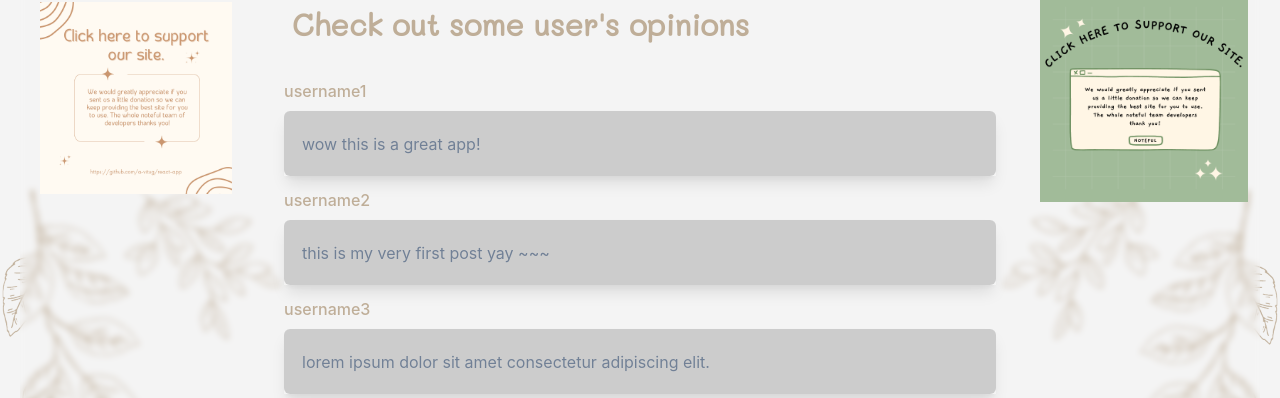
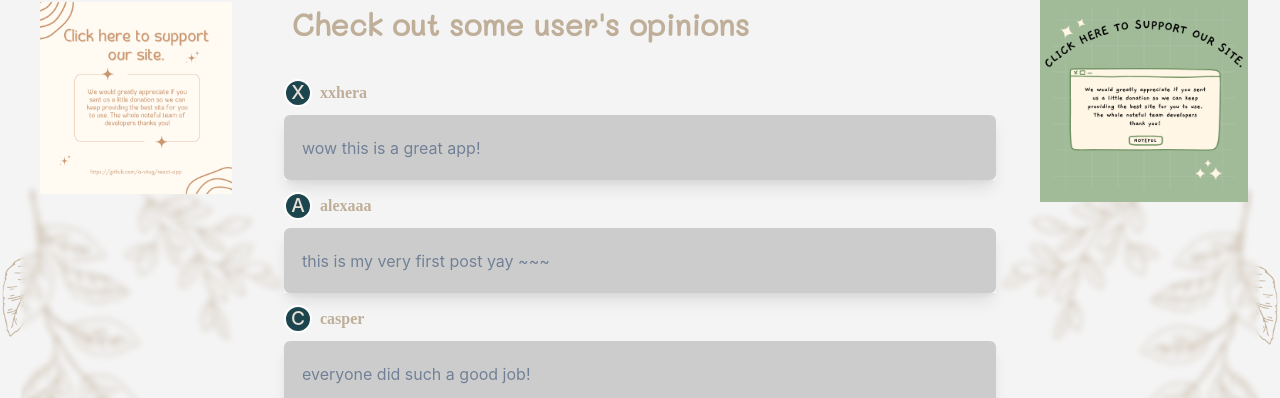
Before and after one commit to a-vitug/Noteful, a React (Create React App) app in the folder client/: page / in a window 1280 px wide. Shown: the part 530-928 px from the top of the page. Built offline with nearby package versions, Linux system fonts and the light colour scheme; no server answers; a web font is replaced by a local one.

Commit message:
finally done

```diff
--- a/client/src/pages/Homepage.js
+++ b/client/src/pages/Homepage.js
@@ -1,6 +1,6 @@
 import Authspage from './auths/Authspage';
 import { Flex, Stack, HStack, Heading, Grid, GridItem, Spacer } from '@chakra-ui/layout';
-import { IconButton, Link, Box, Button, Center, Divider, ButtonGroup, Container, Image, InputGroup, FormControl, FormLabel, Input, Text, Tooltip, InputRightElement, Wrap, WrapItem } from '@chakra-ui/react';
+import { Avatar, AvatarGroup, IconButton, Link, Box, Button, Center, Divider, ButtonGroup, Container, Image, InputGroup, FormControl, FormLabel, Input, Text, Tooltip, InputRightElement, Wrap, WrapItem } from '@chakra-ui/react';
 import { useColorMode, useColorModeValue } from '@chakra-ui/color-mode';
 import { Link as RouteLink } from 'react-router-dom';
 
@@ -251,7 +251,20 @@ export default function Homepage({ loggedIn, setLoggedIn }) {
                                 {/* user's post 1 */}
                                 <Box m={3}>
                                     <FormControl isReadOnly id='comment' >
-                                        <FormLabel color={textcolor}> username1 </FormLabel>
+                                        <FormLabel color={textcolor}>
+                                            <AvatarGroup>
+                                                <Avatar
+                                                    bg='#1D454E'
+                                                    color='#E8DFD8'
+                                                    boxSize={7}
+                                                    name='Xxhera'
+                                                >
+                                                </Avatar>
+                                                <Text pl={5} className='indieFlower'>
+                                                    xxhera
+                                                </Text>
+                                            </AvatarGroup>
+                                        </FormLabel>
                                         <InputGroup
                                             size='md'
                                             boxShadow='lg'
@@ -268,7 +281,23 @@ export default function Homepage({ loggedIn, setLoggedIn }) {
                                 {/* user's post 2 */}
                                 <Box m={3}>
                                     <FormControl isReadOnly id='comment' >
-                                        <FormLabel color={textcolor}> username2 </FormLabel>
+                                        <FormLabel color={textcolor}>
+                                            <AvatarGroup>
+                                                <Avatar
+                                                    bg='#1D454E'
+                                                    color='#E8DFD8'
+                                                    boxSize={7}
+                                                    name='Alexaaa'
+                                                >
+                                                </Avatar>
+                                                <Text pl={5} className='indieFlower'>
+                                                    alexaaa
+                                                </Text>
+                                                <Text ml='auto'>
+
+                                                </Text>
+                                            </AvatarGroup>
+                                        </FormLabel>
                                         <InputGroup
                                             size='md'
                                             boxShadow='lg'
@@ -286,7 +315,20 @@ export default function Homepage({ loggedIn, setLoggedIn }) {
                                 {/* user's post 3 */}
                                 <Box m={3}>
                                     <FormControl isReadOnly id='comment' >
-                                        <FormLabel color={textcolor}> username3 </FormLabel>
+                                        <FormLabel color={textcolor}>
+                                            <AvatarGroup>
+                                                <Avatar
+                                                    bg='#1D454E'
+                                                    color='#E8DFD8'
+                                                    boxSize={7}
+                                                    name='casper'
+                                                >
+                                                </Avatar>
+                                                <Text pl={5} className='indieFlower'>
+                                                    casper
+                                                </Text>
+                                            </AvatarGroup>
+                                        </FormLabel>
                                         <InputGroup
                                             size='md'
                                             boxShadow='lg'
@@ -294,7 +336,7 @@ export default function Homepage({ loggedIn, setLoggedIn }) {
                                             <Input h='65px' backgroundColor={bgcolor}
                                                 variant='filled'
                                                 type='comment'
-                                                placeholder='lorem ipsum dolor sit amet consectetur adipiscing elit. '
+                                                placeholder='everyone did such a good job!'
                                             />
                                         </InputGroup>
                                     </FormControl>
```
